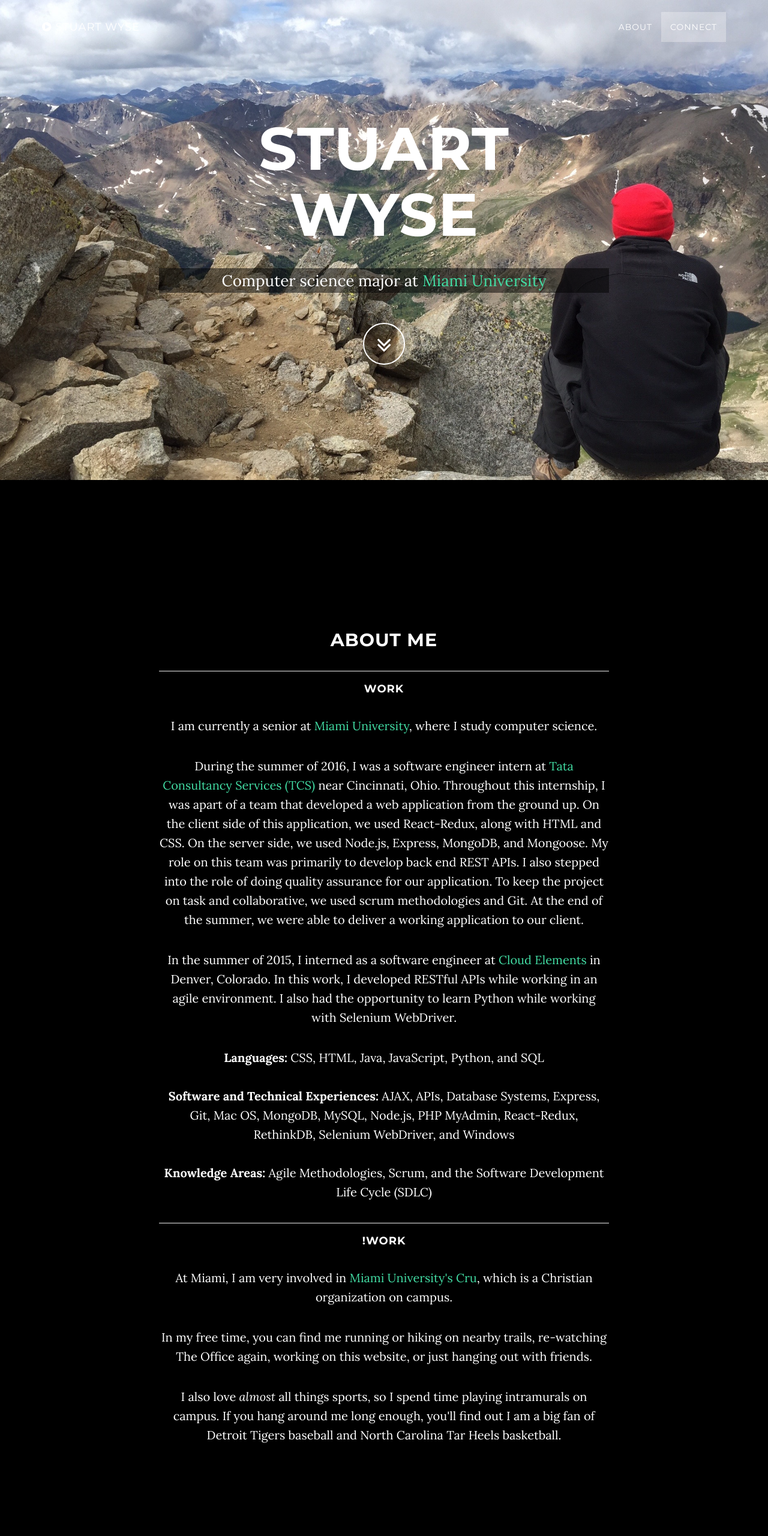
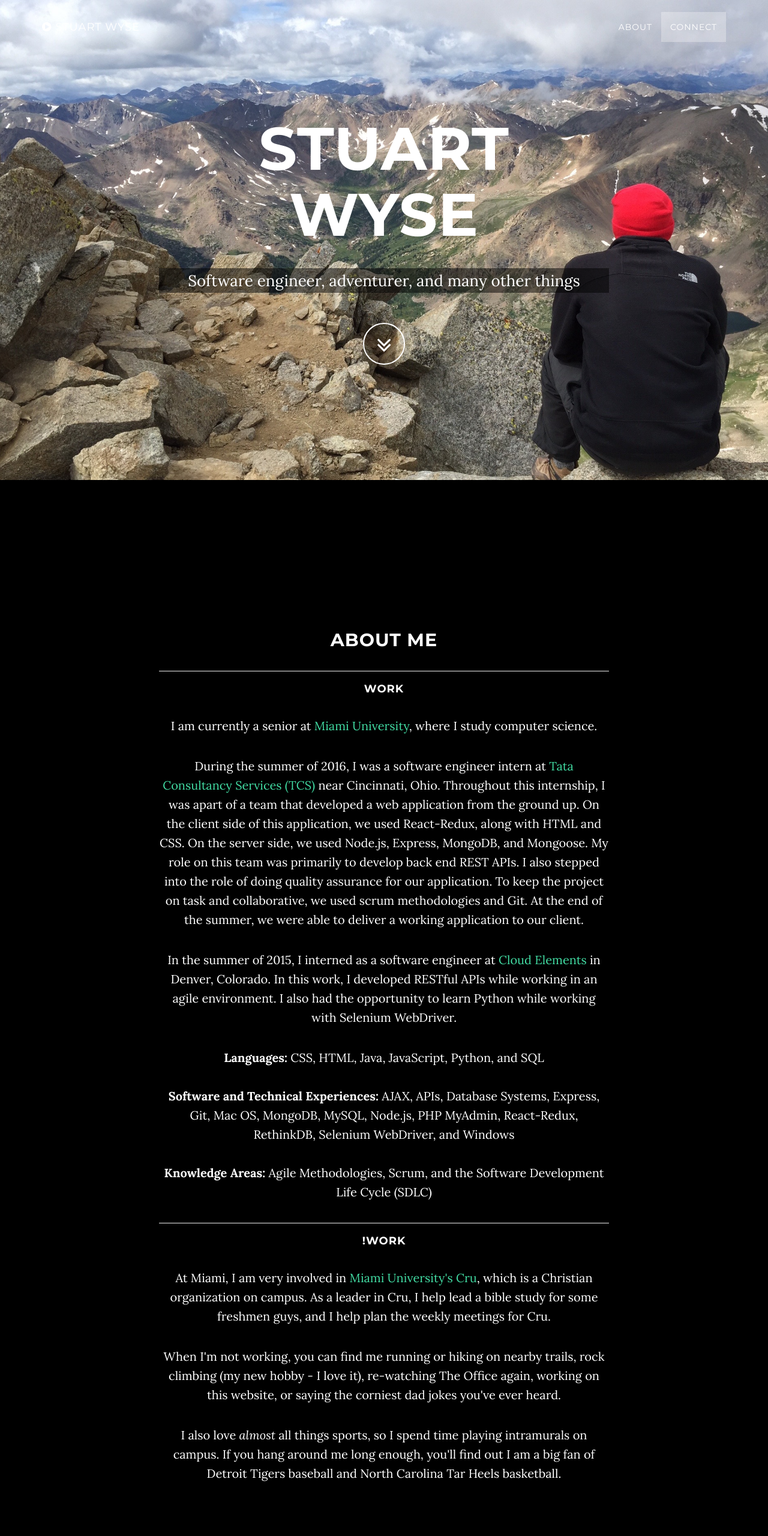
Before and after one commit to swyse5/swyse5.github.io, a plain HTML site: page index.html in a window 1280 px wide. Shown: the top 2560 px of the page at 60% size. Drawn offline with Linux system fonts and the light colour scheme; a script that the page names is missing.

Commit message:
updated info

```diff
--- a/index.html
+++ b/index.html
@@ -3,6 +3,7 @@
 
 <head>
 <script>
+  <!-- Google Analytics -->
   (function(i,s,o,g,r,a,m){i['GoogleAnalyticsObject']=r;i[r]=i[r]||function(){
   (i[r].q=i[r].q||[]).push(arguments)},i[r].l=1*new Date();a=s.createElement(o),
   m=s.getElementsByTagName(o)[0];a.async=1;a.src=g;m.parentNode.insertBefore(a,m)
@@ -32,14 +33,6 @@
     <link href='font-awesome/css/font-awesome.min.css' rel='stylesheet' type='text/css'>
     <link href='http://fonts.googleapis.com/css?family=Lora:400,700,400italic,700italic' rel='stylesheet' type='text/css'>
     <link href='http://fonts.googleapis.com/css?family=Montserrat:400,700' rel='stylesheet' type='text/css'>
-
-    <!-- HTML5 Shim and Respond.js IE8 support of HTML5 elements and media queries -->
-    <!-- WARNING: Respond.js doesn't work if you view the page via file:// -->
-    <!--[if lt IE 9]>
-        <script src='https://oss.maxcdn.com/libs/html5shiv/3.7.0/html5shiv.js'></script>
-        <script src='https://oss.maxcdn.com/libs/respond.js/1.4.2/respond.min.js'></script>
-    <![endif]-->
-
 </head>
 
 <body id='page-top' data-spy='scroll' data-target='.navbar-fixed-top'>
@@ -66,11 +59,6 @@
                     <li>
                         <a class='page-scroll' href='#about'>About</a>
                     </li>
-<!--
-                    <li>
-                        <a class='page-scroll' href='#download'>Download</a>
-                    </li>
- -->
                     <li>
                         <a class='page-scroll' href='#connect'>Connect</a>
                     </li>
@@ -88,7 +76,7 @@
                 <div class='row'>
                     <div class='col-md-8 col-md-offset-2'>
                         <h1 class='brand-heading'>Stuart Wyse</h1>
-                        <p class='intro-text'>Computer science major at <a href='http://miamioh.edu/' target='_blank'>Miami University</a> </p>
+                        <p class='intro-text'>Software engineer, adventurer, and many other things </p>
                         <a href='#about' class='btn btn-circle page-scroll'>
                             <i class='fa fa-angle-double-down animated'></i>
                         </a>
@@ -116,8 +104,8 @@
                 <b>Knowledge Areas: </b> Agile Methodologies, Scrum, and the Software Development Life Cycle (SDLC)</p>
                 <hr>
                 <h4>!Work</h4>
-                <p>At Miami, I am very involved in <a href = 'http://miamicru.com/' target='_blank'>Miami University's Cru</a>, which is a Christian organization on campus.</p>
-                <p>In my free time, you can find me running or hiking on nearby trails, re-watching The Office again, working on this website, or just hanging out with friends.</p>
+                <p>At Miami, I am very involved in <a href = 'http://miamicru.com/' target='_blank'>Miami University's Cru</a>, which is a Christian organization on campus. As a leader in Cru, I help lead a bible study for some freshmen guys, and I help plan the weekly meetings for Cru.</p>
+                <p>When I'm not working, you can find me running or hiking on nearby trails, rock climbing (my new hobby - I love it), re-watching The Office again, working on this website, or saying the corniest dad jokes you've ever heard.</p>
                 <p>I also love <i>almost</i> all things sports, so I spend time playing intramurals on campus. If you hang around me long enough, you'll find out I am a big fan of Detroit Tigers baseball and North Carolina Tar Heels basketball.</p>
             </div>
         </div>
@@ -129,6 +117,7 @@
         <div class='row'>
             <div class='col-lg-8 col-lg-offset-2'>
                 <h2>Connect</h2>
+                <hr>
                 <p>Feel free to email or connect with me on any of the following services:</p>
                 <p><a href='mailto:stuart.wyse@gmail.com'>stuart.wyse@gmail.com</a>
                 </p>
```
